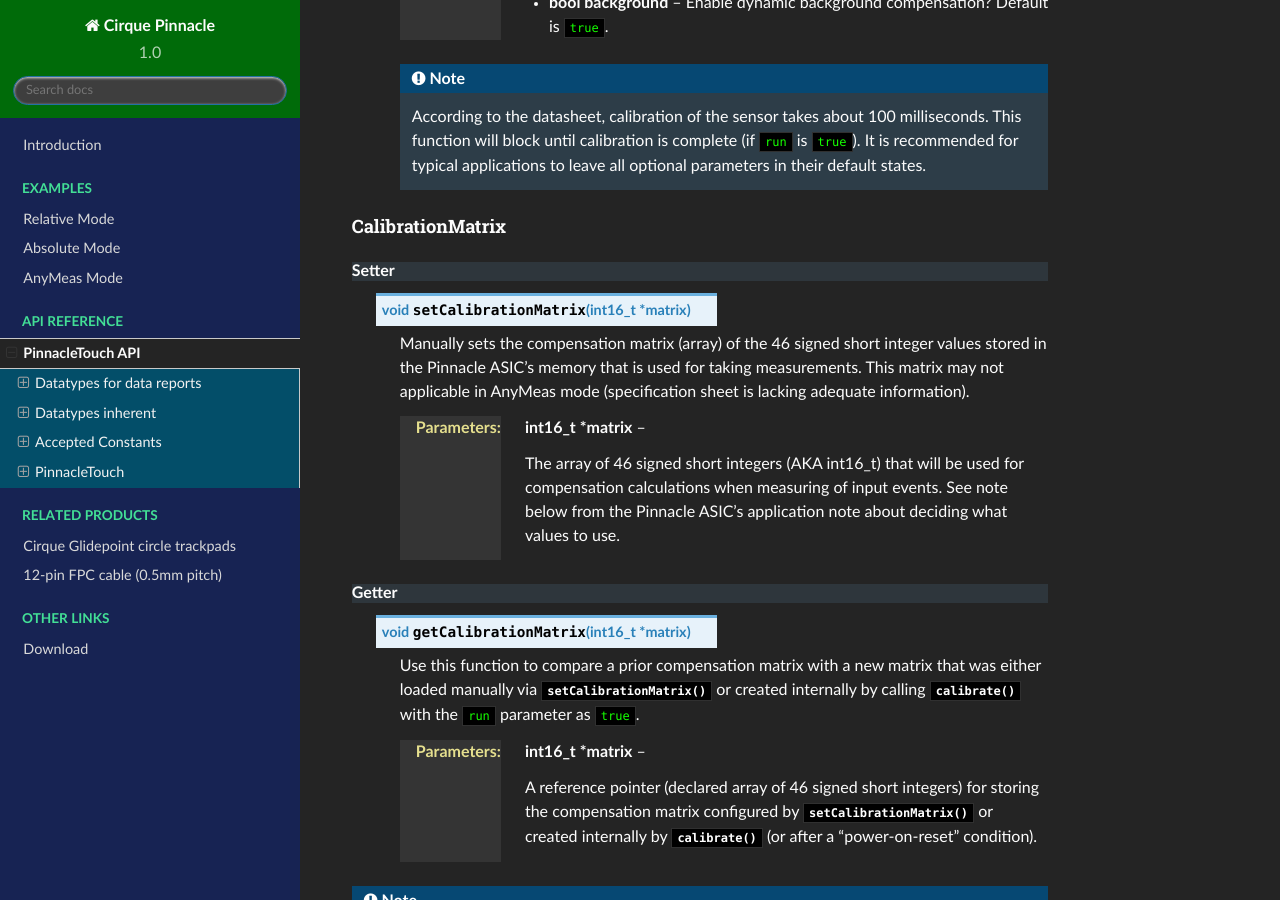
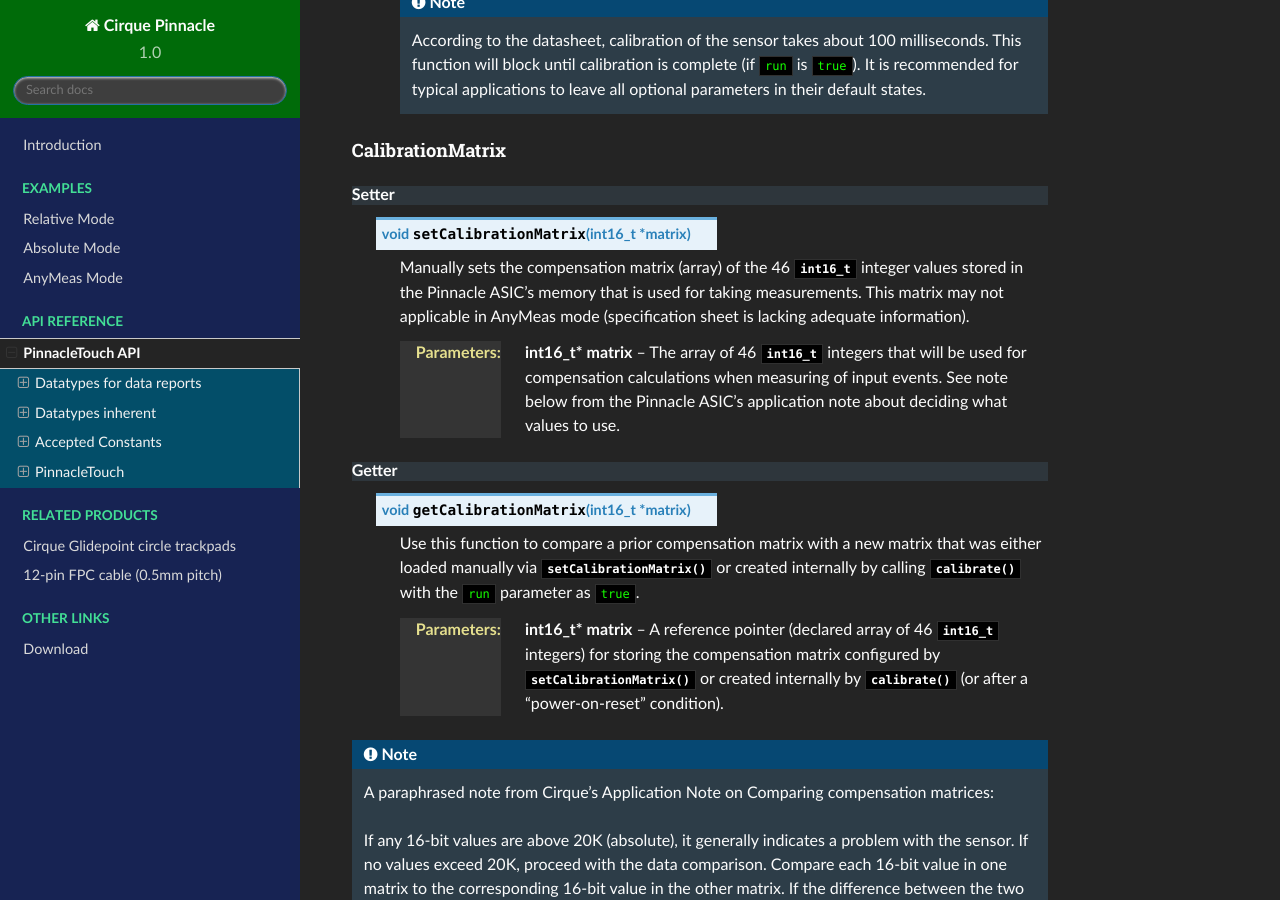
Before and after one commit to 2bndy5/CirquePinnacle, a Sphinx documentation site: the page built from docs/api.rst, in a window 1280 px wide and 900 px high, scrolled down 11387 px. Built offline with Sphinx 7.4.7 and the Read the Docs theme 2.0.0, drawn with Linux system fonts in a browser that asks for light colours; some of the changed text lies outside the part shown.

```diff
--- a/docs/api.rst
+++ b/docs/api.rst
@@ -366,7 +363,7 @@ reportAbsolute()
       :cpp:var:`PINNACLE_ABSOLUTE` mode, otherwise if `DataMode`_ is set to
       :cpp:var:`PINNACLE_ANYMEAS`, then this function does nothing.
 
-      :param absoluteReport *report: A reference pointer (declared variable of datatype
+      :param absoluteReport* report: A reference pointer (declared variable of datatype
          :cpp:type:`absoluteReport`) for storing the data that describes the touch (and button)
          event.
 
@@ -379,7 +376,7 @@ reportRelative()
       function only applies to :cpp:var:`PINNACLE_RELATIVE` mode, otherwise if `DataMode`_ is set
       to :cpp:var:`PINNACLE_ANYMEAS`, then this function does nothing.
 
-      :param relativeReport *report: A reference pointer (declared variable of datatype
+      :param relativeReport* report: A reference pointer (declared variable of datatype
          :cpp:type:`relativeReport`) for storing the data that describes the touch (and button)
          event.
 
@@ -509,12 +506,12 @@ CalibrationMatrix
 Setter
    .. cpp:function:: void setCalibrationMatrix(int16_t* matrix)
 
-      Manually sets the compensation matrix (array) of the 46 signed short integer values
+      Manually sets the compensation matrix (array) of the 46 :cpp:type:`int16_t` integer values
       stored in the Pinnacle ASIC's memory that is used for taking measurements. This matrix
       may not applicable in AnyMeas mode (specification sheet is lacking adequate
       information).
 
-      :param int16_t *matrix: The array of 46 signed short integers (AKA int16_t) that will
+      :param int16_t* matrix: The array of 46 :cpp:type:`int16_t` integers that will
          be used for compensation calculations when measuring of input events. See note below
          from the Pinnacle ASIC's application note about deciding what values to use.
 
@@ -525,7 +522,7 @@ Getter
       either loaded manually via :cpp:func:`setCalibrationMatrix()` or created internally by
       calling :cpp:func:`calibrate()` with the ``run`` parameter as ``true``.
 
-      :param int16_t *matrix: A reference pointer (declared array of 46 signed short integers)
+      :param int16_t* matrix: A reference pointer (declared array of 46 :cpp:type:`int16_t` integers)
          for storing the compensation matrix configured by :cpp:func:`setCalibrationMatrix()`
          or created internally by :cpp:func:`calibrate()` (or after a "power-on-reset" condition).
 
```
Also changed, not shown: other parts of docs/api.rst (+20 -15 lines).
